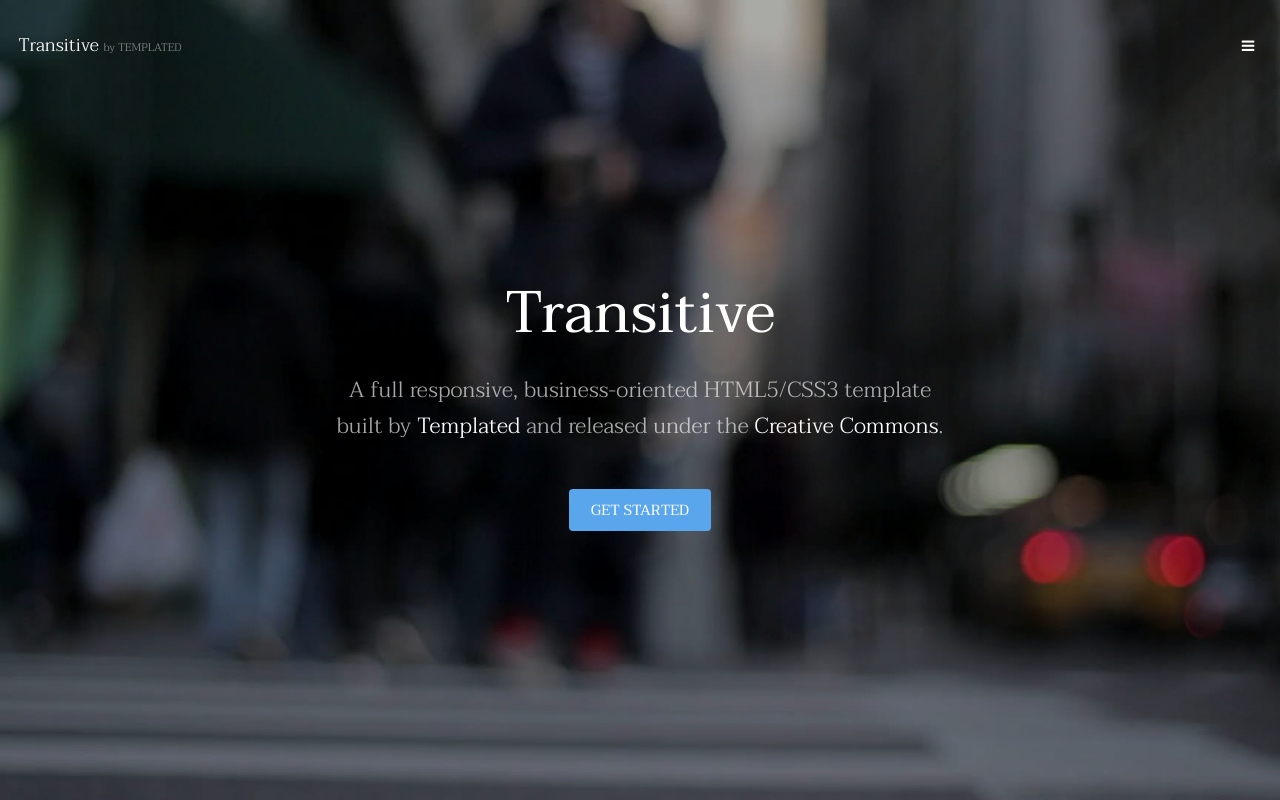
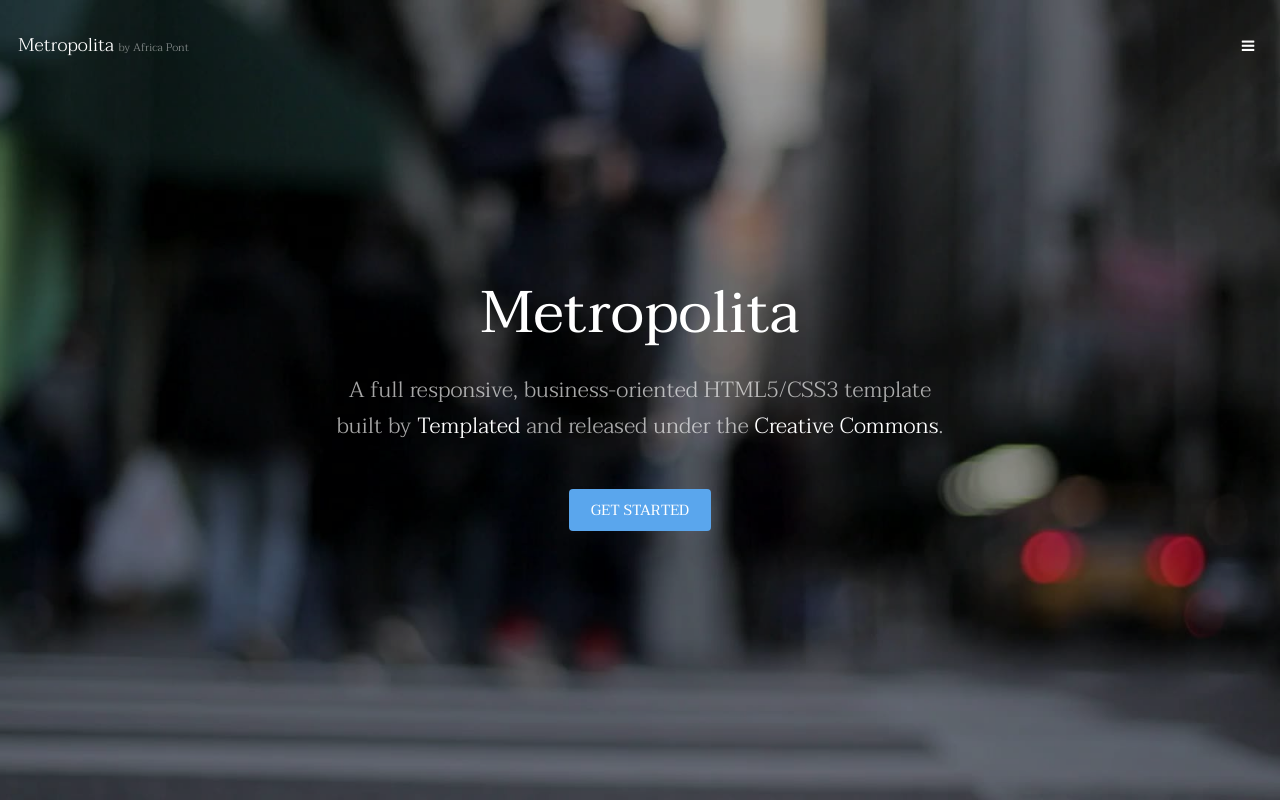
Before and after one commit to Apontli/04_REP_METROPOLITA, a plain HTML site: page index.html in a window 1280 px wide. Shown: the top 800 px of the page. Drawn offline with Linux system fonts and the light colour scheme.

Commit message:
cambios en la portada por AFRICA

```diff
--- a/index.html
+++ b/index.html
@@ -6,7 +6,7 @@
 -->
 <html>
 	<head>
-		<title>Transitive by TEMPLATED</title>
+		<title>Metropolita by Afria Pont</title>
 		<meta charset="utf-8" />
 		<meta name="viewport" content="width=device-width, initial-scale=1" />
 		<link rel="stylesheet" href="assets/css/main.css" />
@@ -15,7 +15,7 @@
 
 		<!-- Header -->
 			<header id="header" class="alt">
-				<div class="logo"><a href="index.html">Transitive <span>by TEMPLATED</span></a></div>
+				<div class="logo"><a href="index.html">Metropolita <span>by Africa Pont</span></a></div>
 				<a href="#menu" class="toggle"><span>Menu</span></a>
 			</header>
 
@@ -36,7 +36,7 @@
 		-->
 			<section id="banner" data-video="images/banner">
 				<div class="inner">
-					<h1>Transitive</h1>
+					<h1>Metropolita</h1>
 					<p>A full responsive, business-oriented HTML5/CSS3 template<br />
 					built by <a href="https://templated.co/">Templated</a> and released under the <a href="https://templated.co/license">Creative Commons</a>.</p>
 					<a href="#one" class="button special scrolly">Get Started</a>
@@ -53,7 +53,7 @@
 							</div>
 							<div class="content">
 								<header class="align-center">
-									<h2>Lorem ipsum dolor</h2>
+									<h2>VIVE EXPERIENCIAS ÚNICAS</h2>
 									<p>maecenas feugiat ex purus, quis volutpat lacus placerat</p>
 								</header>
 								<hr />
```
